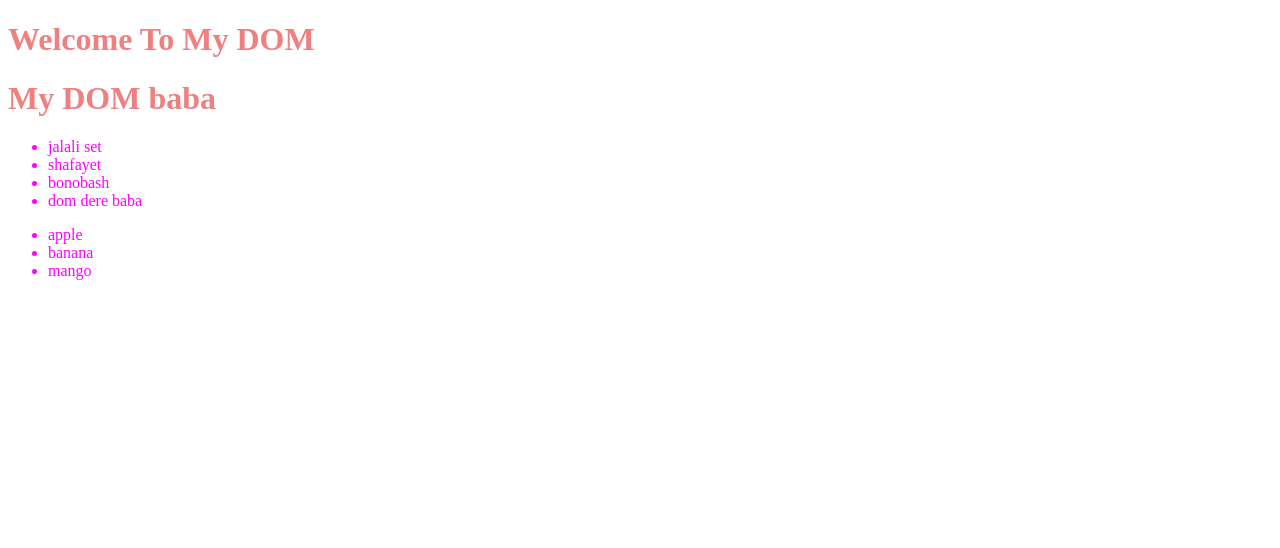
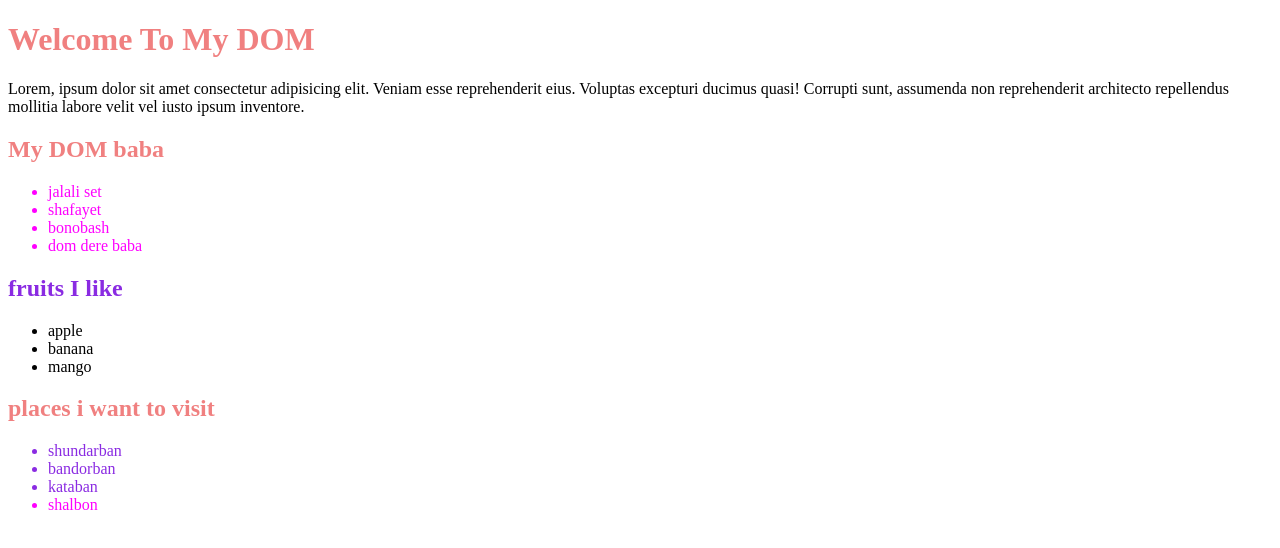
Before and after one commit to mehedirabby/tour-of-DOM, a plain HTML site: page index.html in a window 1280 px wide. Drawn offline with Linux system fonts and the light colour scheme.

Commit message:
another-commit

```diff
--- a/index.html
+++ b/index.html
@@ -10,13 +10,27 @@
         li{
             color: magenta;
         }
+        #fruits-title{
+            color: blueviolet;
+        }
+        .important-places{
+            color: blueviolet;
+        }
+        .fruits-container li{
+
+            color: black;
+
+            }
+
     </style>
 </head>
 <body>
     <header>
     <h1>Welcome To My DOM</h1>
+    <p>Lorem, ipsum dolor sit amet consectetur adipisicing elit. Veniam esse reprehenderit eius. Voluptas excepturi ducimus quasi! Corrupti sunt, assumenda non reprehenderit architecto repellendus mollitia labore velit vel iusto ipsum inventore.</p>
 </header>
 <main>
+   <section>
     <h1>My DOM baba</h1>
     <ul>
         <li>jalali set</li>
@@ -24,20 +38,43 @@
         <li>bonobash</li>
         <li>dom dere baba</li>
     </ul>
-    <ul>
-        <li>apple</li>
-        <li>banana</li>
-        <li>mango</li>
-    </ul>
+   </section>
+    <section class="fruits-container">
+        <h1 id="fruits-title">fruits I like</h1>
+        <ul>
+            <li>apple</li>
+            <li>banana</li>
+            <li>mango</li>
+        </ul>
+    </section>
+    <section>
+        <h1 id="place-title" class="another-thiing something-added wonderful-class">places i want to visit</h1>
+        <ul>
+            <li class="important-places">shundarban</li>
+            <li class="important-places">bandorban</li>
+            <li class="important-places">kataban</li>
+            <li>shalbon</li>
+        </ul>
+    </section>
 </main>
 <script src="js/dom.js"></script>
 <script>
    const liConection = document.getElementsByTagName('li');
 //    console.log(liConection);
 for(const li of liConection){
-    console.log(li.innerText);
+    // console.log(li.innerText);
+    const places = document.getElementsByClassName('important-places');
+    for(const place of places){
+        console.log(place.innerText);
+    }
+
 }
 
+
+    const someLi = document.querySelectorAll('.fruits-container');
+    for (const li of someLi){
+        console.log(li.innerText);
+    }
 
 </script>
 </body>
--- a/js/dom.js
+++ b/js/dom.js
@@ -1,6 +1,6 @@
-console.log('hello from js');
-console.log(document.body)
+//console.log('hello from js');
+//console.log(document.body)
 const  allHeading = document.getElementsByTagName('h1');
 for(const h1 of allHeading){
-    console.log(h1.innerText);
+    //console.log(h1.innerText);
 }
```
